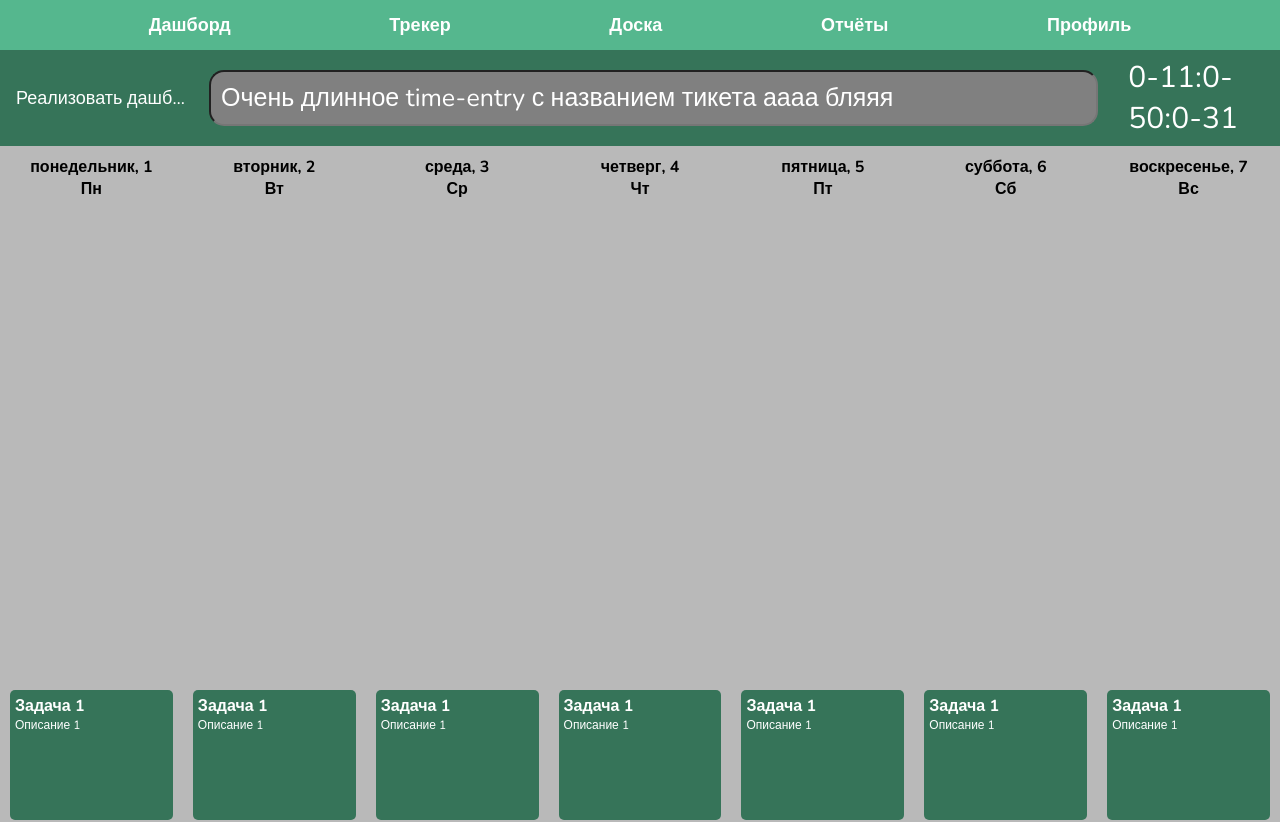
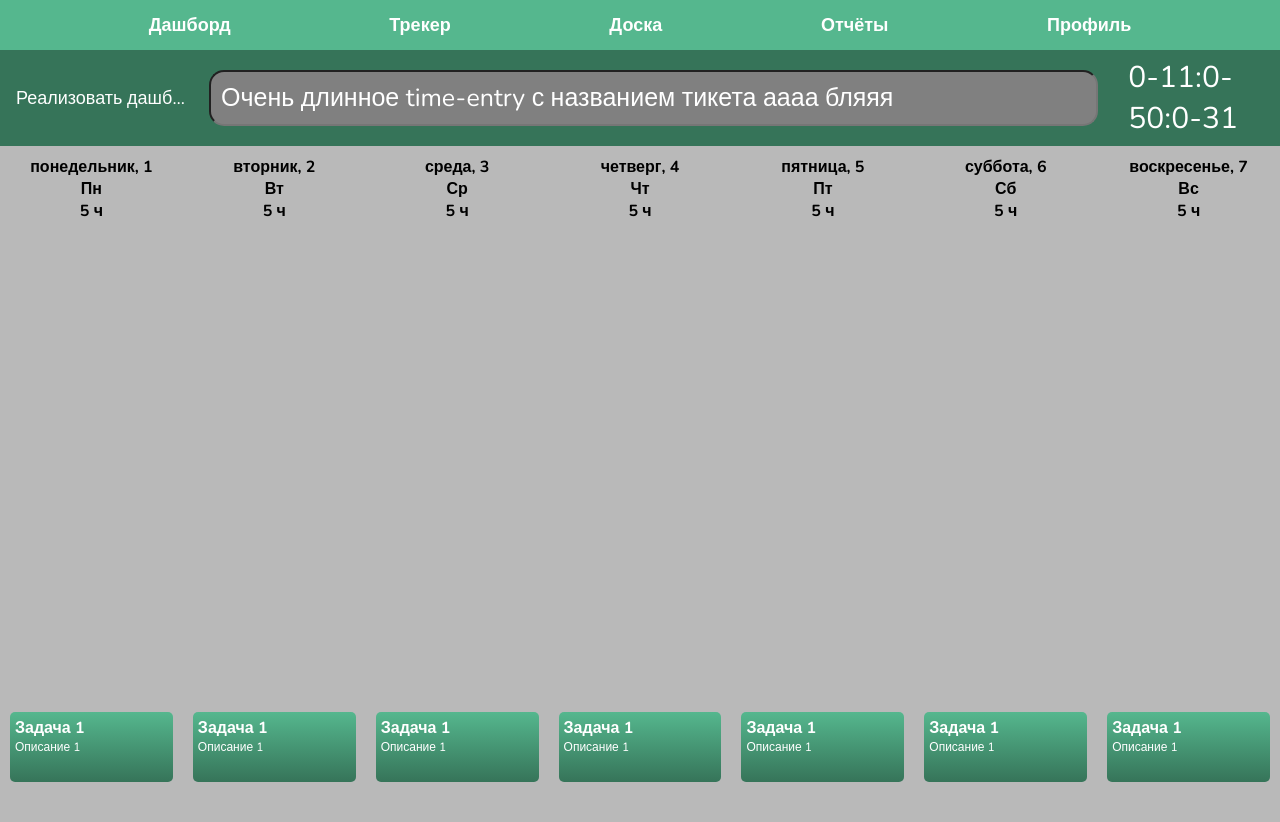
Before and after one commit to Fyordo/self-hosted-agile-tracker-app, a Vue app in the folder rih-tracker-app/: page /tracker in a window 1280 px wide. Shown: the top 822 px of the page. Built offline with nearby package versions, Linux system fonts and the light colour scheme.

Commit message:
Some fixes

```diff
--- a/rih-tracker-app/src/components/tracker/TrackerTable.vue
+++ b/rih-tracker-app/src/components/tracker/TrackerTable.vue
@@ -5,6 +5,8 @@
                 {{ day.date }}
                 <br>
                 {{ day.dayName }}
+                <br>
+                {{ day.totalHours }} ч
             </div>
             <div class="time-entries">
                 <div v-for="(entry, entryIndex) in day.timeEntries" :key="entryIndex" class="time-entry">
@@ -37,7 +39,8 @@
           date.setDate(startDate.getDate() + i);
           const dayName = this.getDayName(date.getDay());
           const timeEntries = this.generateTimeEntries(date);
-          this.days.push({ date: this.formatDate(date), dayName, timeEntries });
+          const totalHours = this.calculateTotalHours(timeEntries);
+        this.days.push({ date: this.formatDate(date), dayName, timeEntries, totalHours });
         }
       },
       getDayName(dayIndex) {
@@ -56,7 +59,7 @@
           const startTime = new Date(date);
           startTime.setHours(8 + i, 0, 0);
           const endTime = new Date(startTime);
-          endTime.setHours(10 + i, 30, 0);
+          endTime.setHours(9 + i, 0, 0);
 
           entries.push({
             timeStart: startTime,
@@ -77,6 +80,13 @@
           top: `${(startHour) * 60}px`, // начальное положение относительно 8 утра
           height: `${height}px`,
         };
+      },
+      calculateTotalHours(entries) {
+        return entries.reduce((total, entry) => {
+            const startHour = entry.timeStart.getHours();
+            const endHour = entry.timeEnd.getHours();
+            return total + (endHour - startHour);
+        }, 0);
       },
     },
   };
@@ -107,7 +117,7 @@
   }
 
   .entry-rectangle {
-    background-color: #367459;
+  background: linear-gradient(to bottom, #55B78E, #367459);
   color: #fff;
   padding: 5px;
   border-radius: 5px;
```
Lines whose indentation alone changed are shown as unchanged.
